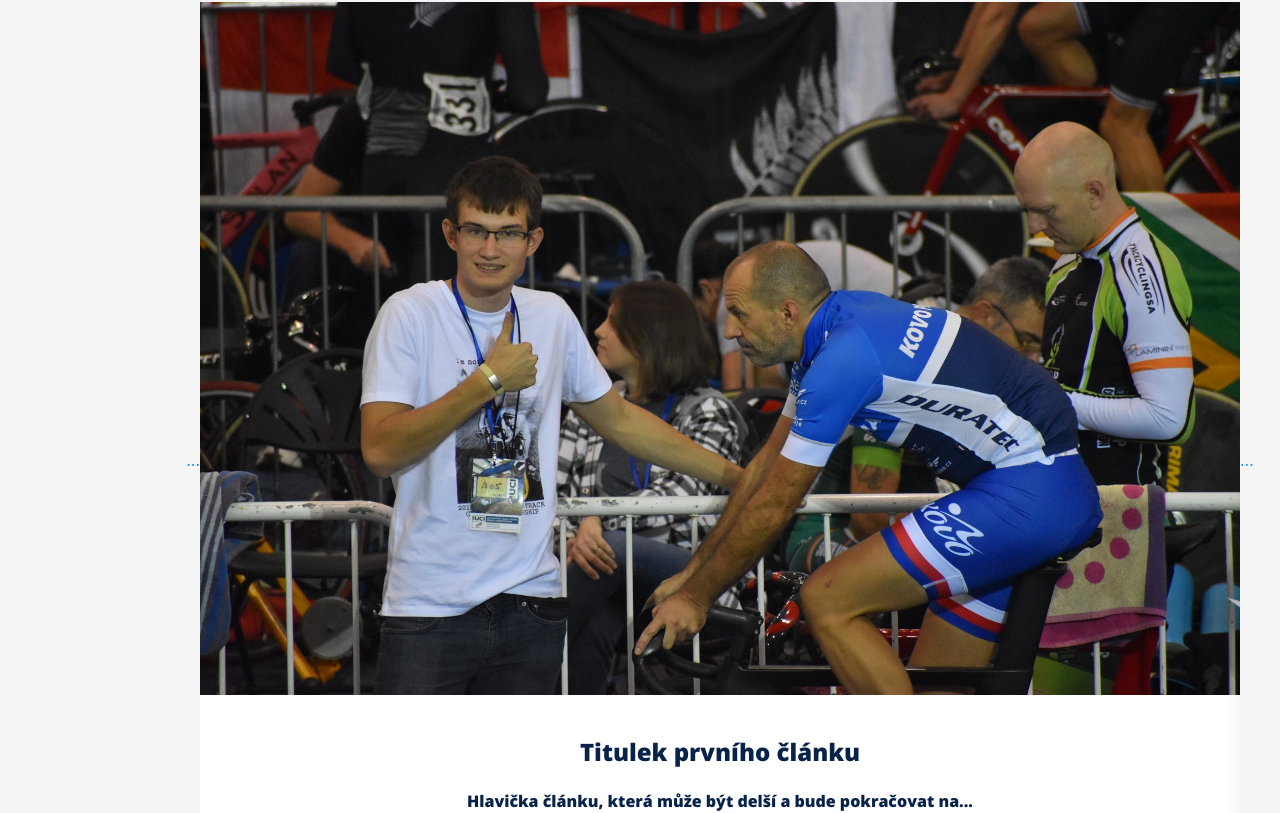
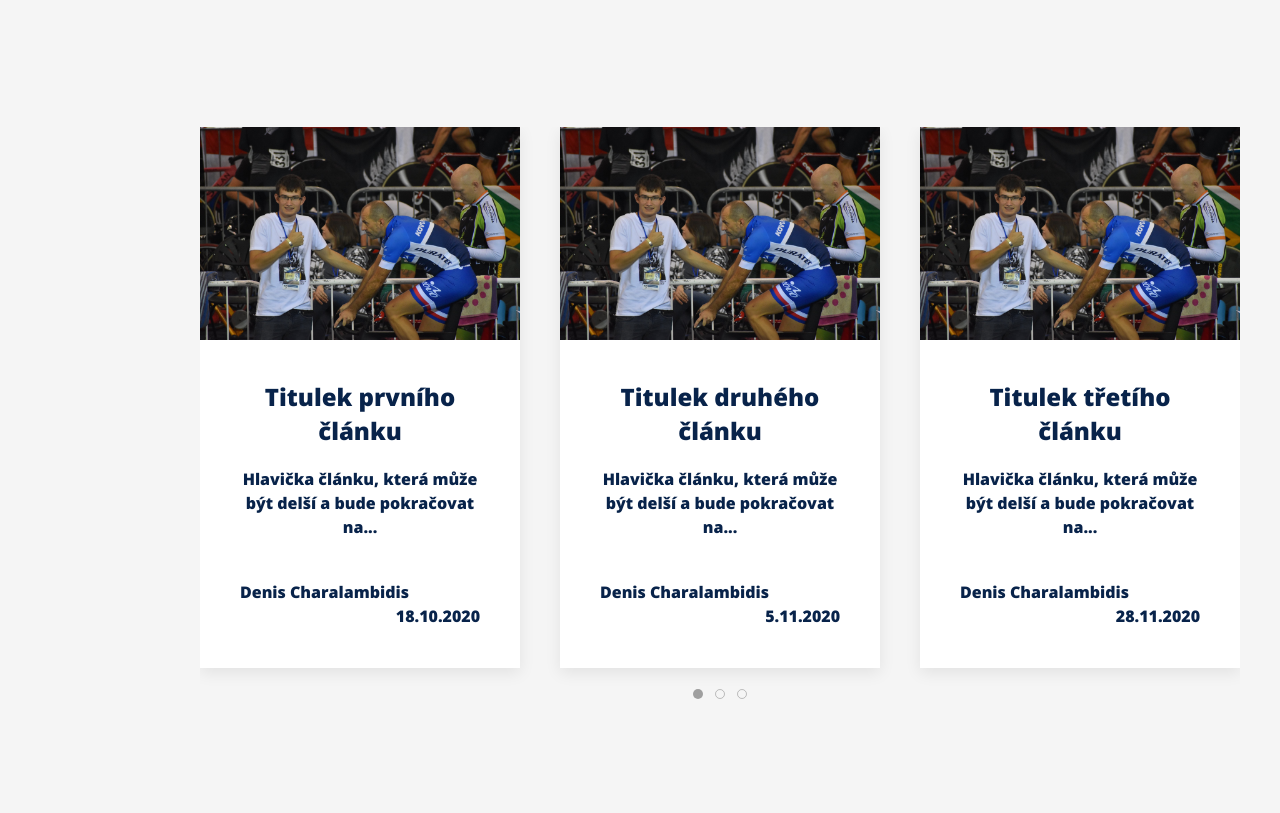
Before and after one commit to trackmasters/trackmasters.github.io, a React (Create React App) app: page / in a window 1280 px wide. Shown: the part 2574-3387 px from the top of the page. Built offline with nearby package versions, Linux system fonts and the light colour scheme; a web font is replaced by a local one.

Commit message:
News fix

```diff
--- a/src/section/News.js
+++ b/src/section/News.js
@@ -11,13 +11,11 @@ class RacingEvents extends React.Component {
 				<div className="uk-container uk-text-center uk-section uk-padding-remove-top">
 					<h2 className="uk-heading-medium uk-width-1-2@m uk-text-center uk-text-top uk-position-small uk-margin-auto"
 						data-uk-parallax="opacity: 0,1; y: -30,0; scale: 1,1; viewport: 0.3;">Novinky</h2>
-
-					<div uk-slider>
-
-						<div className="uk-position-relative">
-
-							<div className="uk-slider-container">
-								<ul className="uk-slider-items">
+					<div className="uk-margin-xlarge-top " uk-slider="finite: true">
+						<div className="uk-position-relative uk-visible-toggle uk-light" tabIndex="-1">
+							<ul className="uk-slider-items uk-child-width-1-3 uk-grid"
+								data-uk-scrollspy="target: > li; delay: 150; cls: uk-animation-slide-bottom-medium"
+								data-uk-grid="" >
 								<li>
 									<div className="uk-card uk-card-default">
 										<div className="uk-card-media-top">
@@ -89,17 +87,15 @@ class RacingEvents extends React.Component {
 									</div>
 								</li>
 							</ul>
-							</div>
 
-							<a className="uk-position-center-left-out" href="/#" uk-slider-item="previous">...</a>
-							<a className="uk-position-center-right-out" href="/#" uk-slider-item="next">...</a>
+							<a className="uk-position-center-left uk-position-large" href="/#" data-uk-slidenav-previous data-uk-slider-item="previous"/>
+							<a className="uk-position-center-right uk-position-large" href="/#" data-uk-slidenav-next data-uk-slider-item="next"/>
 
 						</div>
 
-						<ul className="uk-slider-nav uk-dotnav"></ul>
+						<ul className="uk-slider-nav uk-dotnav uk-flex-center uk-margin"/>
 
 					</div>
-
 
 				</div>
 			</section>
```
Lines whose indentation alone changed are shown as unchanged.
